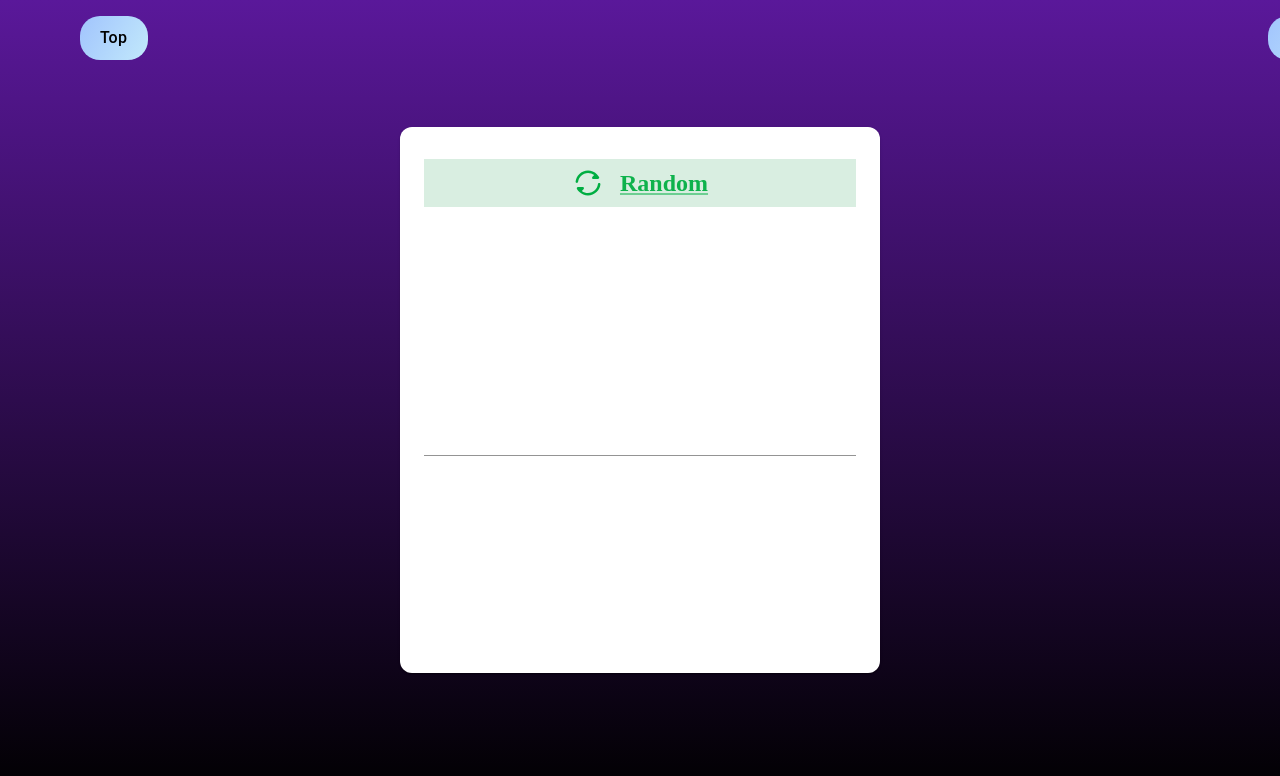
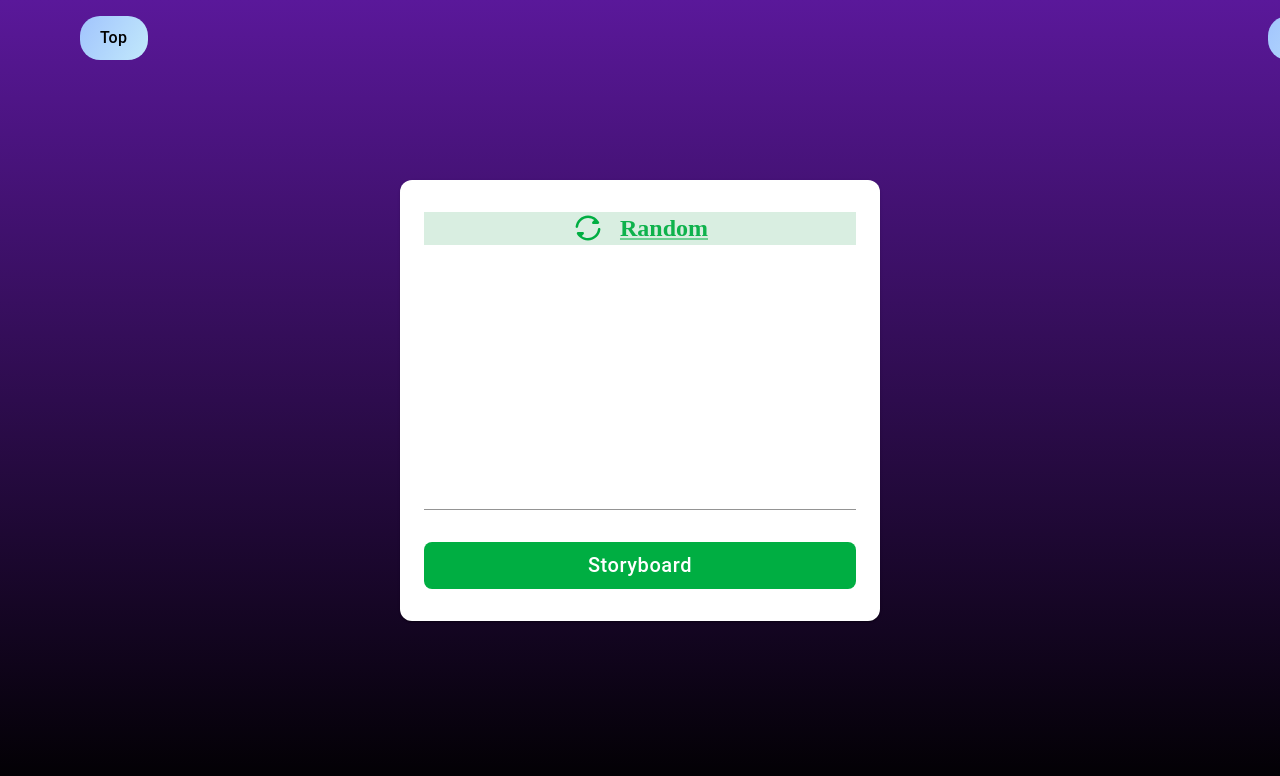
Before and after one commit to universyu/ArtIntelligent, a Next.js app: page /en/create in a window 1280 px wide. Shown: the top 776 px of the page. Built offline with nearby package versions, Linux system fonts and the light colour scheme.

Commit message:
sd调用初级模板

```diff
--- a/src/app/[locale]/create/page.tsx
+++ b/src/app/[locale]/create/page.tsx
@@ -2,7 +2,7 @@ import { useTranslations } from "next-intl";
 import TextInput from "@/components/TextInput";
 import { ChildCenterDiv } from "@/components/common";
 export default function CreatePage() {
-  const t = useTranslations("common");
+  const t = useTranslations("sd");
   return (
     <ChildCenterDiv
       style={{
--- /dev/null
+++ b/src/app/api/sd/route.ts
@@ -0,0 +1,41 @@
+export async function POST(request: Request): Promise<Response> {
+  try {
+    const prompt = await request.text();
+
+    const payload = {
+      prompt: prompt,
+      steps: 25,
+      override_settings: {
+        sd_model_checkpoint: "AnythingXL_xl",
+      },
+      width: 512,
+      height: 512,
+    };
+
+    const response = await fetch("https://sd.oldkingok.cc/sdapi/v1/txt2img", {
+      method: "POST",
+      headers: {
+        "Content-Type": "application/json",
+        auth: "GOD DAMN 2080",
+      },
+      body: JSON.stringify(payload),
+    });
+
+    if (!response.ok) {
+      throw new Error("Failed to fetch data from target endpoint");
+    }
+
+    const responseData = await response.json();
+    const base64Image: string = responseData.images[0];
+
+    return new Response(base64Image, {
+      status: 200,
+      headers: { "Content-Type": "text/plain" },
+    });
+  } catch (error) {
+    return new Response("Invalid request or failed to fetch data", {
+      status: 400,
+      headers: { "Content-Type": "text/plain" },
+    });
+  }
+}
--- a/src/components/TextInput.tsx
+++ b/src/components/TextInput.tsx
@@ -1,25 +1,50 @@
 "use client";
 import React, { useState } from "react";
 import Random from "@/assets/icons/Random";
-import { Button, Paper, TextField } from "@mui/material";
+import { Paper, TextField } from "@mui/material";
+import { ActionButton } from "@/components/common";
+import { useGlobalStore } from "@/globalStore";
 interface TextInputProps {
-  randomTitle?: string;
-  placeHoder?: string;
+  randomTitle: string;
   buttonText: string;
 }
 
-const TextInput: React.FC<TextInputProps> = ({
-  randomTitle,
-  placeHoder,
-  buttonText,
-}) => {
+const TextInput: React.FC<TextInputProps> = ({ randomTitle, buttonText }) => {
   const [textInput, setTextInput] = useState("");
+  const { setStoryboaedPrompts } = useGlobalStore();
   const handleRandom = () => {};
+  const handleStoryboard = async () => {
+    try {
+      const payload = {
+        prompt: textInput,
+        steps: 25,
+        override_settings: {
+          sd_model_checkpoint: "AnythingXL_xl",
+        },
+        width: 512,
+        height: 512,
+      };
+      const response = await fetch("/api/sd", {
+        method: "POST",
+        headers: {
+          "Content-Type": "application/json",
+        },
+        body: JSON.stringify(payload),
+      });
+
+      if (!response.ok) {
+        throw new Error("Failed to fetch data from target endpoint");
+      }
+      const base64Image = await response.text();
+      setStoryboaedPrompts([base64Image]);
+    } catch (error) {
+      console.error("Error:", error);
+    }
+  };
   return (
     <Paper
       style={{
         width: 432,
-        height: 482,
         padding: "32px 24px",
         display: "flex",
         flexDirection: "column",
@@ -36,6 +61,7 @@ const TextInput: React.FC<TextInputProps> = ({
           alignItems: "center",
           gap: 16,
           cursor: "pointer",
+          marginBottom: 16,
         }}
         onMouseOver={(e) => {
           e.currentTarget.style.backgroundColor = "rgba(0, 255, 0, 0.3)";
@@ -77,6 +103,19 @@ const TextInput: React.FC<TextInputProps> = ({
           },
         }}
       />
+      <ActionButton
+        variant="contained"
+        style={{
+          color: "white",
+          marginTop: 32,
+          height: "48px",
+          backgroundColor: "#00ae42",
+          fontSize: 20,
+        }}
+        onClick={handleStoryboard}
+      >
+        {buttonText}
+      </ActionButton>
     </Paper>
   );
 };
--- a/src/components/common.ts
+++ b/src/components/common.ts
@@ -26,3 +26,19 @@ export const ChildCenterDiv = styled("div")({
   alignItems: "center",
   justifyContent: "center",
 });
+
+export const ActionButton = styled(Button)({
+  display: "flex",
+  alignItems: "center",
+  justifyContent: "center",
+  textTransform: "none",
+  borderRadius: "8px",
+  boxSizing: "border-box",
+  boxShadow: "none",
+  "&:hover": {
+    boxShadow: "none",
+  },
+  "&:active": {
+    boxShadow: "none",
+  },
+});
--- a/src/globalStore.ts
+++ b/src/globalStore.ts
@@ -9,7 +9,7 @@ const initStates = {
   storyboaedPrompts: [],
 };
 
-export const usePromptStore = create<storeState>((set) => ({
+export const useGlobalStore = create<storeState>((set) => ({
   ...initStates,
   setStoryboaedPrompts: (prompts: string[]) => {
     set({ storyboaedPrompts: prompts });
--- a/src/messages/en.json
+++ b/src/messages/en.json
@@ -3,7 +3,9 @@
     "home": "Home",
     "about": "About",
     "create": "Create",
-    "top": "Top",
+    "top": "Top"
+  },
+  "sd": {
     "story_board": "Storyboard",
     "random": "Random"
   }
--- a/src/messages/zh.json
+++ b/src/messages/zh.json
@@ -3,7 +3,9 @@
     "home": "主页",
     "about": "关于",
     "create": "创作",
-    "top": "回到顶部",
+    "top": "回到顶部"
+  },
+  "sd": {
     "story_board": "分镜",
     "random": "随机文本"
   }
```
Also changed, not shown: src/app/[locale]/page.tsx (+3 -4 lines), src/components/Image.tsx (added, +20 -0 lines).
